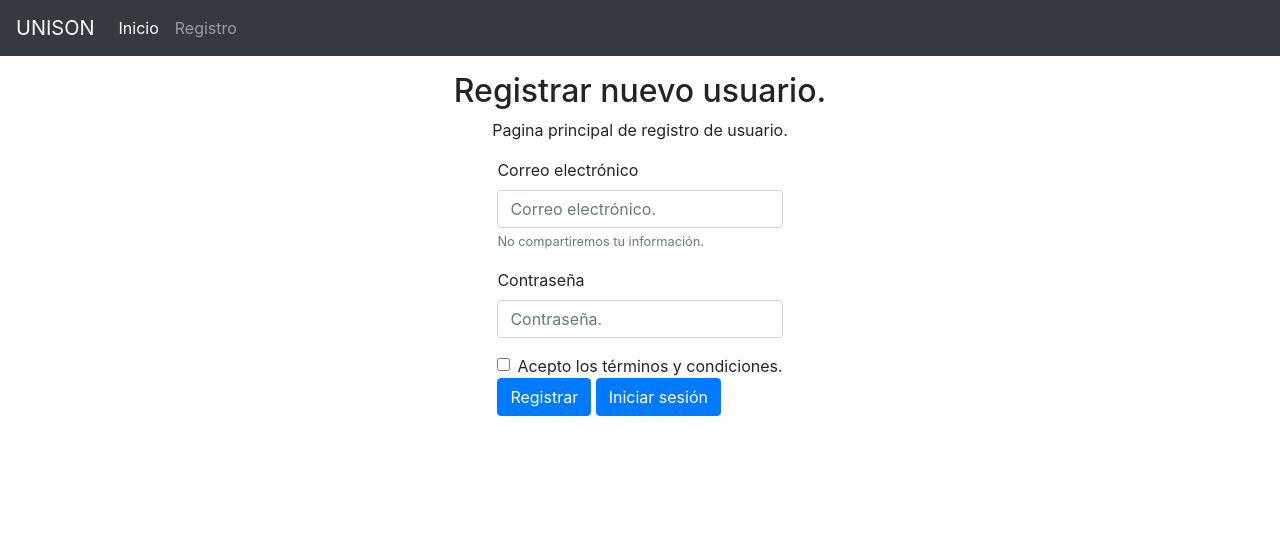
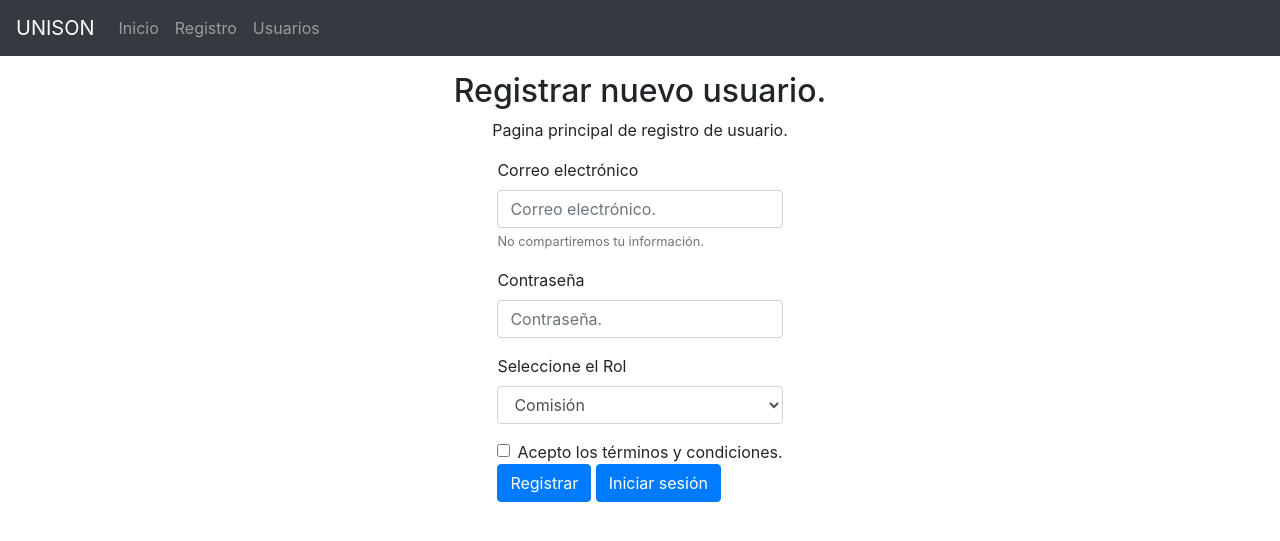
Before and after one commit to JosephLeyva/LineamientosUSON, a Django app: page /registro/ in a window 1280 px wide. Shown: the top 541 px of the page. Run offline with Django 3.2, Linux system fonts and the light colour scheme; some libraries are stand-ins or nearby versions.

Commit message:
JLAL - Funcionalidad y data
Se añadieron las siguientes funcionalidades a las páginas:

1. La barra de navegación ahora redirecciona a la página correspondiente.

2. La página de registro ahora cuenta con un menú para seleccionar el rol del usuario.

3. Se añadio la página de usuarios con fines unicamente de pruebas. La página usuarios no estará en la versión final.

```diff
--- a/python_django/unison_lineamientos/usuarios/templates/usuarios/home.html
+++ b/python_django/unison_lineamientos/usuarios/templates/usuarios/home.html
@@ -11,4 +11,5 @@
 
 <p>Pagina principal del usuario.</p>
 
+
 {% endblock %}
--- a/python_django/unison_lineamientos/usuarios/templates/usuarios/navbar.html
+++ b/python_django/unison_lineamientos/usuarios/templates/usuarios/navbar.html
@@ -5,8 +5,9 @@
   </button>
   <div class="collapse navbar-collapse" id="navbarNavAltMarkup">
     <div class="navbar-nav">
-      <a class="nav-item nav-link active" href="#">Inicio <span class="sr-only">(current)</span></a>
-      <a class="nav-item nav-link" href="#">Registro</a>
+      <a class="nav-item nav-link" href="{% url 'home' %}">Inicio <span class="sr-only">(current)</span></a>
+      <a class="nav-item nav-link" href="{% url 'registro' %}">Registro</a>
+      <a class="nav-item nav-link" href="{% url 'usuarios' %}">Usuarios</a>
     </div>
   </div>
 </nav>
--- a/python_django/unison_lineamientos/usuarios/templates/usuarios/registro.html
+++ b/python_django/unison_lineamientos/usuarios/templates/usuarios/registro.html
@@ -26,6 +26,15 @@
       <input type="password" class="form-control" id="exampleInputPassword1" placeholder="Contraseña.">
     </div>
 
+    <div class="form-group">
+      <label for="exampleFormControlSelect1">Seleccione el Rol</label>
+      <select class="form-control" id="exampleFormControlSelect1">
+        <option>Comisión</option>
+        <option>Investigador</option>
+        <option>Estudiante investigador</option>
+      </select>
+    </div>
+
     <div class="form-check">
       <input type="checkbox" class="form-check-input" id="exampleCheck1">
       <label class="form-check-label" for="exampleCheck1">Acepto los términos y condiciones.</label>
--- a/python_django/unison_lineamientos/usuarios/urls.py
+++ b/python_django/unison_lineamientos/usuarios/urls.py
@@ -2,6 +2,7 @@ from django.urls import path
 from . import views
 
 urlpatterns = [
-    path('', views.home),
-    path('registro/', views.registro)
+    path('', views.home, name='home'),
+    path('registro/', views.registro, name='registro'),
+    path('usuarios/', views.usuarios_data, name='usuarios')
 ]
--- a/python_django/unison_lineamientos/usuarios/views.py
+++ b/python_django/unison_lineamientos/usuarios/views.py
@@ -1,5 +1,6 @@
 from django.shortcuts import render
 from django.http import HttpResponse
+from .models import *
 
 
 # Create your views here.
@@ -10,3 +11,11 @@ def home(request):
 
 def registro(request):
     return render(request, 'usuarios/registro.html')
+
+
+def usuarios_data(request):
+    users = Usuario.objects.all()
+
+    context = {'users': users}
+
+    return render(request, 'usuarios/usuarios_data.html', context)
```
Also changed, not shown: python_django/unison_lineamientos/usuarios/templates/usuarios/usuarios_data.html (added, +32 -0 lines), python_django/unison_lineamientos/db.sqlite3.
